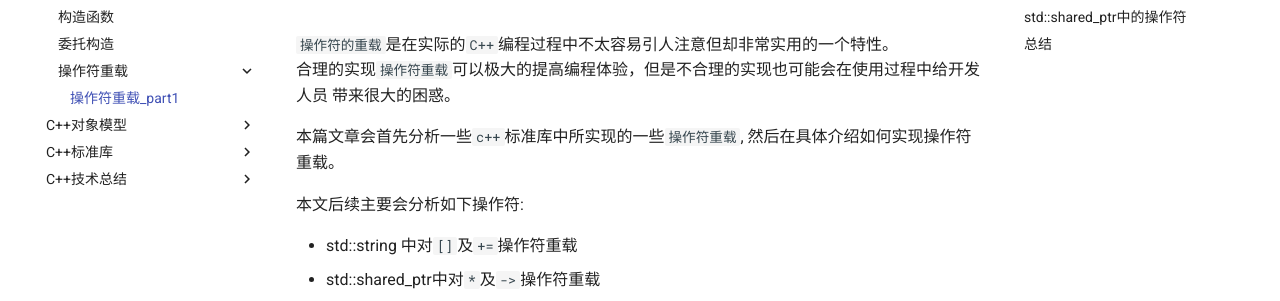
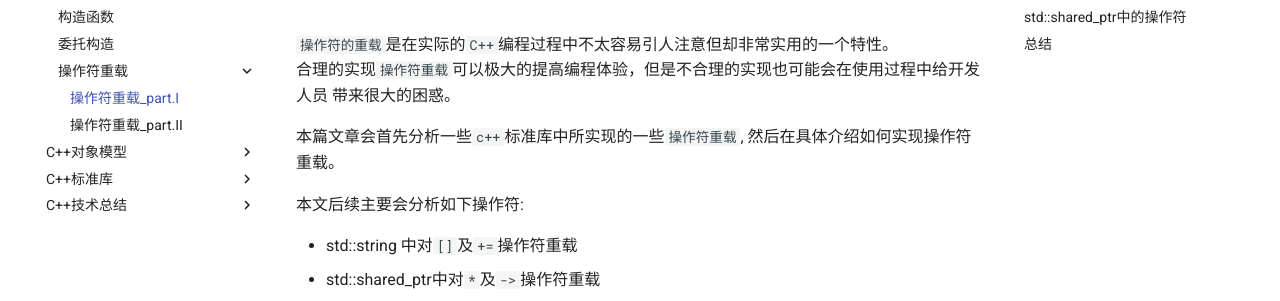
Before and after one commit to zhoukaidev/ks_blog, an MkDocs documentation site: the page built from docs/C++/coreFeature/specialMemberFunction/operatorOverload.md, in a window 1280 px wide. Shown: the part 196-497 px from the top of the page. Built offline with MkDocs 1.6.1 and Material for MkDocs 9.7.7, drawn with Linux system fonts in a browser that asks for light colours; comment, search, counter and statistics services are not loaded.

Commit message:
Add navigator to operatorOverload2.md

```diff
--- a/mkdocs.yml
+++ b/mkdocs.yml
@@ -27,7 +27,8 @@ nav:
       - '构造函数': C++/coreFeature/specialMemberFunction/constructor.md
       - '委托构造': C++/coreFeature/specialMemberFunction/delegating_constructor.md
       - '操作符重载':
-        - '操作符重载_part1': C++/coreFeature/specialMemberFunction/operatorOverload.md
+        - '操作符重载_part.I': C++/coreFeature/specialMemberFunction/operatorOverload.md
+        - '操作符重载_part.II': C++/coreFeature/specialMemberFunction/operatorOverload2.md
     - 'C++对象模型':
       - '局部静态对象': C++/objectModel/scoped_static.md
     - 'C++标准库':
```
